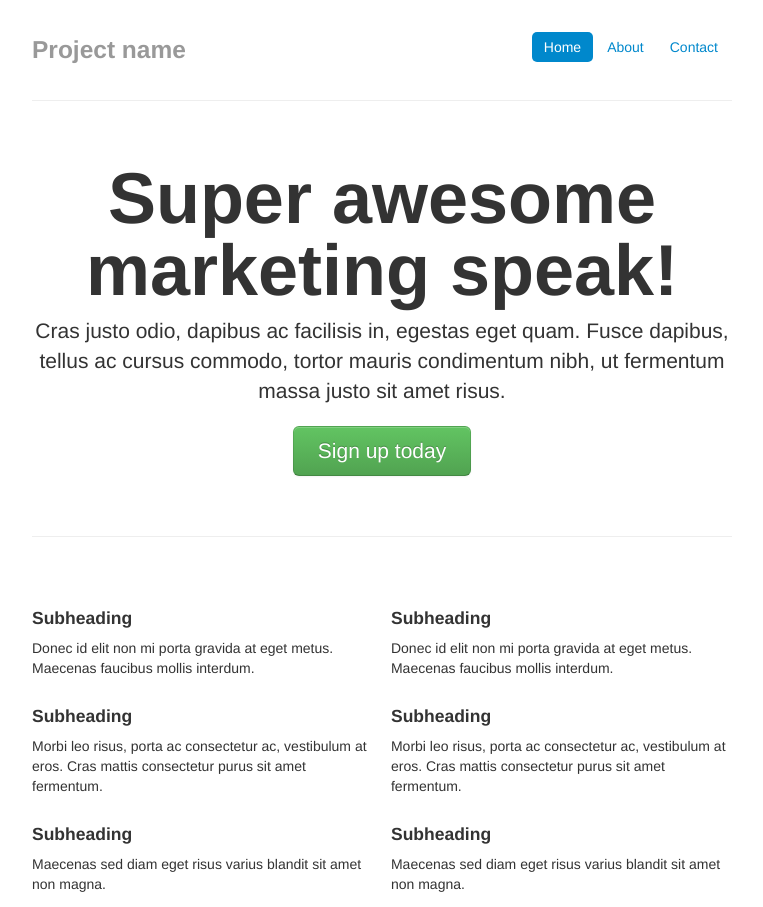
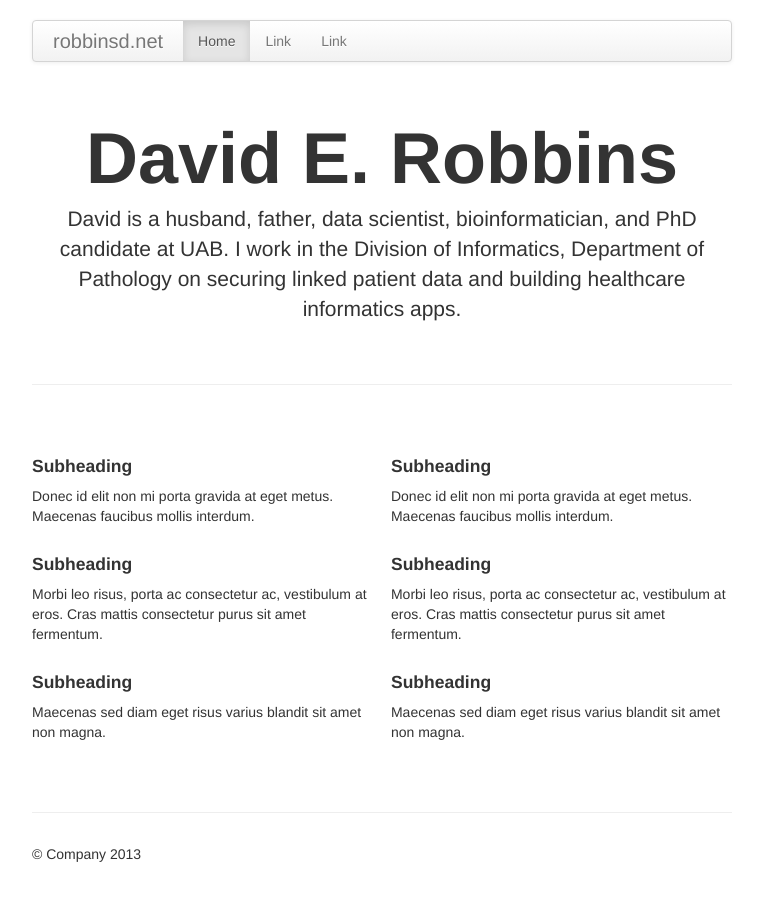
Before and after one commit to drobbins/robbinsd.net, a plain HTML site: page index.html in a window 1280 px wide. Shown: the top 907 px of the page, without its empty margins (258-1021 px from the left). Drawn offline with nearby package versions, Linux system fonts and the light colour scheme.

Commit message:
Initial workings

```diff
--- /dev/null
+++ b/css/robbinsd.net.css
@@ -0,0 +1,35 @@
+body {
+  padding-top: 20px;
+  padding-bottom: 40px;
+}
+
+/* Custom container */
+.container-narrow {
+  margin: 0 auto;
+  max-width: 700px;
+}
+.container-narrow > hr {
+  margin: 30px 0;
+}
+
+/* Main marketing message and sign up button */
+.jumbotron {
+  margin: 60px 0;
+  text-align: center;
+}
+.jumbotron h1 {
+  font-size: 72px;
+  line-height: 1;
+}
+.jumbotron .btn {
+  font-size: 21px;
+  padding: 14px 24px;
+}
+
+/* Supporting marketing content */
+.marketing {
+  margin: 60px 0;
+}
+.marketing p + h4 {
+  margin-top: 28px;
+}
--- a/index.html
+++ b/index.html
@@ -2,50 +2,14 @@
 <html lang="en">
   <head>
     <meta charset="utf-8">
-    <title>Template &middot; Bootstrap</title>
+    <title>David E. Robbins</title>
     <meta name="viewport" content="width=device-width, initial-scale=1.0">
     <meta name="description" content="">
     <meta name="author" content="">
 
     <!-- Le styles -->
     <link href="css/bootstrap.css" rel="stylesheet">
-    <style type="text/css">
-      body {
-        padding-top: 20px;
-        padding-bottom: 40px;
-      }
-
-      /* Custom container */
-      .container-narrow {
-        margin: 0 auto;
-        max-width: 700px;
-      }
-      .container-narrow > hr {
-        margin: 30px 0;
-      }
-
-      /* Main marketing message and sign up button */
-      .jumbotron {
-        margin: 60px 0;
-        text-align: center;
-      }
-      .jumbotron h1 {
-        font-size: 72px;
-        line-height: 1;
-      }
-      .jumbotron .btn {
-        font-size: 21px;
-        padding: 14px 24px;
-      }
-
-      /* Supporting marketing content */
-      .marketing {
-        margin: 60px 0;
-      }
-      .marketing p + h4 {
-        margin-top: 28px;
-      }
-    </style>
+    <link href="css/robbinsd.net.css" rel="stylesheet">
     <link href="css/bootstrap-responsive.css" rel="stylesheet">
 
     <!-- HTML5 shim, for IE6-8 support of HTML5 elements -->
@@ -65,21 +29,20 @@
 
     <div class="container-narrow">
 
-      <div class="masthead">
-        <ul class="nav nav-pills pull-right">
-          <li class="active"><a href="#">Home</a></li>
-          <li><a href="#">About</a></li>
-          <li><a href="#">Contact</a></li>
-        </ul>
-        <h3 class="muted">Project name</h3>
+      <div class="navbar">
+        <div class="navbar-inner">
+          <a class="brand" href="#">robbinsd.net</a>
+          <ul class="nav">
+            <li class="active"><a href="#">Home</a></li>
+            <li><a href="#">Link</a></li>
+            <li><a href="#">Link</a></li>
+          </ul>
+        </div>
       </div>
 
-      <hr>
-
       <div class="jumbotron">
-        <h1>Super awesome marketing speak!</h1>
-        <p class="lead">Cras justo odio, dapibus ac facilisis in, egestas eget quam. Fusce dapibus, tellus ac cursus commodo, tortor mauris condimentum nibh, ut fermentum massa justo sit amet risus.</p>
-        <a class="btn btn-large btn-success" href="#">Sign up today</a>
+        <h1>David E. Robbins</h1>
+        <p class="lead">David is a husband, father, data scientist, bioinformatician, and PhD candidate at UAB. I work in the Division of Informatics, Department of Pathology on securing linked patient data and building healthcare informatics apps.</p>
       </div>
 
       <hr>
```
